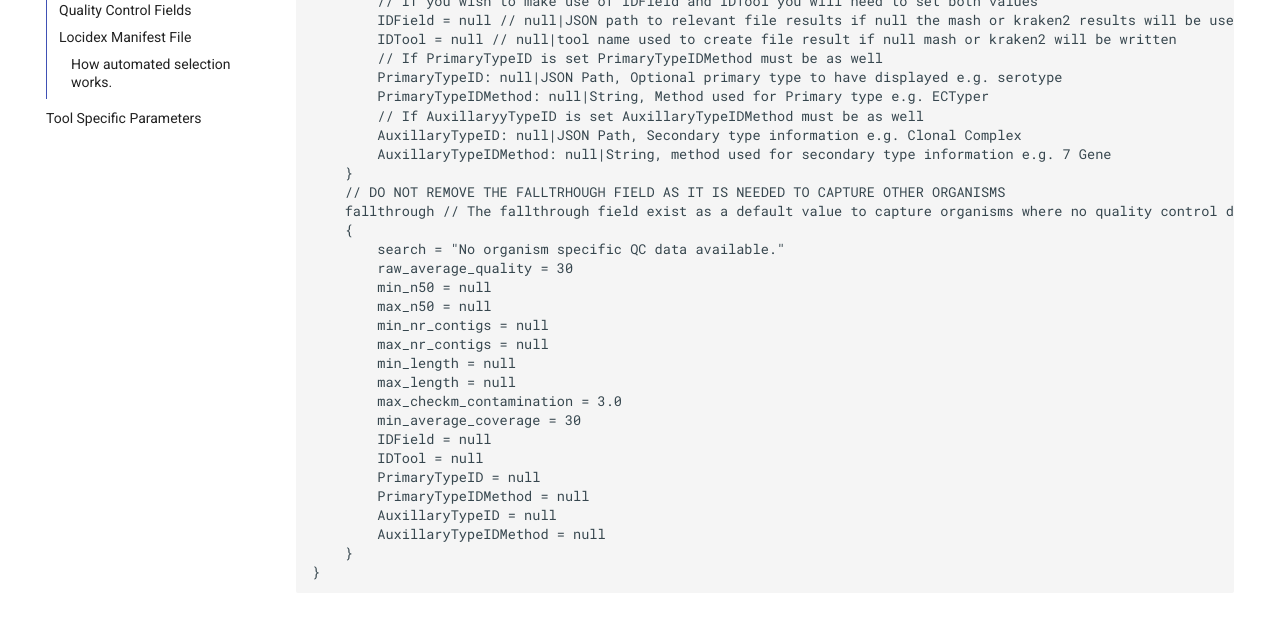
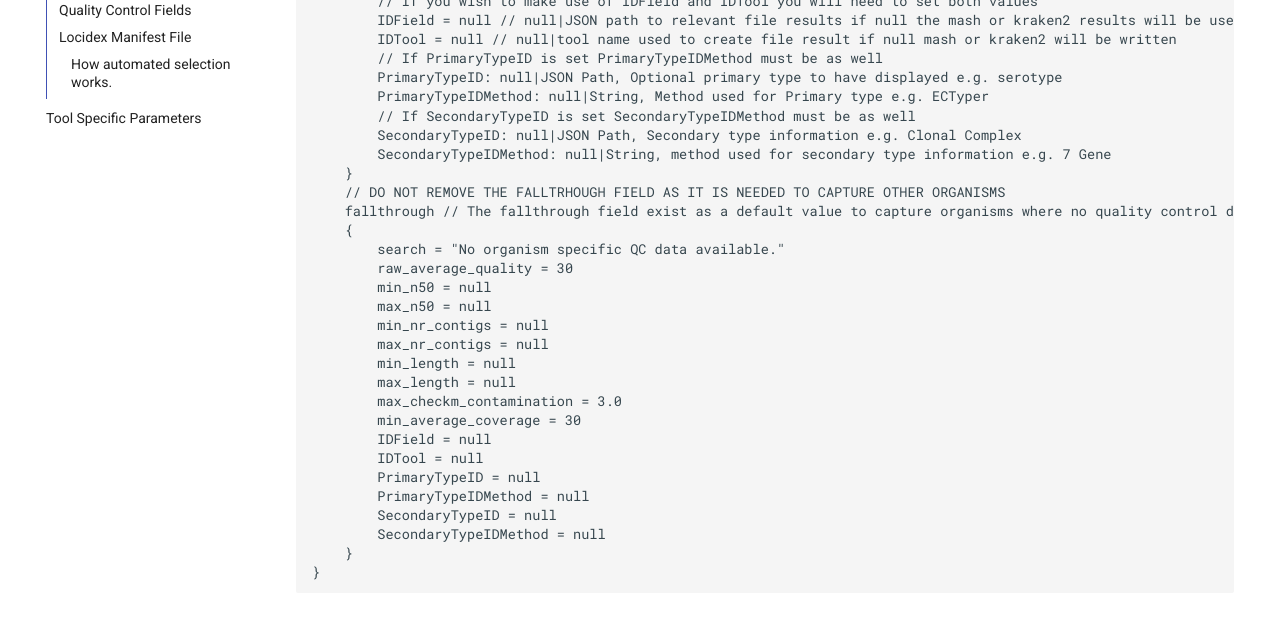
Before and after one commit to phac-nml/mikrokondo, an MkDocs documentation site: the page built from docs/usage/configuration.md, in a window 1280 px wide and 1400 px high, scrolled down 2166 px. Shown: the part 515-1144 px from the top of the window. Built offline with MkDocs 1.6.1 and Material for MkDocs 9.7.7, drawn with Linux system fonts in a browser that asks for light colours; some of the changed text lies outside the part shown.

Commit message:
Auxillary -> Secondary.

````diff
--- a/docs/usage/configuration.md
+++ b/docs/usage/configuration.md
@@ -78,9 +78,9 @@ QCReport {
         // If PrimaryTypeID is set PrimaryTypeIDMethod must be as well
         PrimaryTypeID: null|JSON Path, Optional primary type to have displayed e.g. serotype
         PrimaryTypeIDMethod: null|String, Method used for Primary type e.g. ECTyper
-        // If AuxillaryyTypeID is set AuxillaryTypeIDMethod must be as well
-        AuxillaryTypeID: null|JSON Path, Secondary type information e.g. Clonal Complex
-        AuxillaryTypeIDMethod: null|String, method used for secondary type information e.g. 7 Gene
+        // If SecondaryTypeID is set SecondaryTypeIDMethod must be as well
+        SecondaryTypeID: null|JSON Path, Secondary type information e.g. Clonal Complex
+        SecondaryTypeIDMethod: null|String, method used for secondary type information e.g. 7 Gene
     }
     // DO NOT REMOVE THE FALLTRHOUGH FIELD AS IT IS NEEDED TO CAPTURE OTHER ORGANISMS
     fallthrough // The fallthrough field exist as a default value to capture organisms where no quality control data has been specified
@@ -99,8 +99,8 @@ QCReport {
         IDTool = null
         PrimaryTypeID = null
         PrimaryTypeIDMethod = null
-        AuxillaryTypeID = null
-        AuxillaryTypeIDMethod = null
+        SecondaryTypeID = null
+        SecondaryTypeIDMethod = null
     }
 }
 ```
````
Also changed, not shown: 4 other files.
